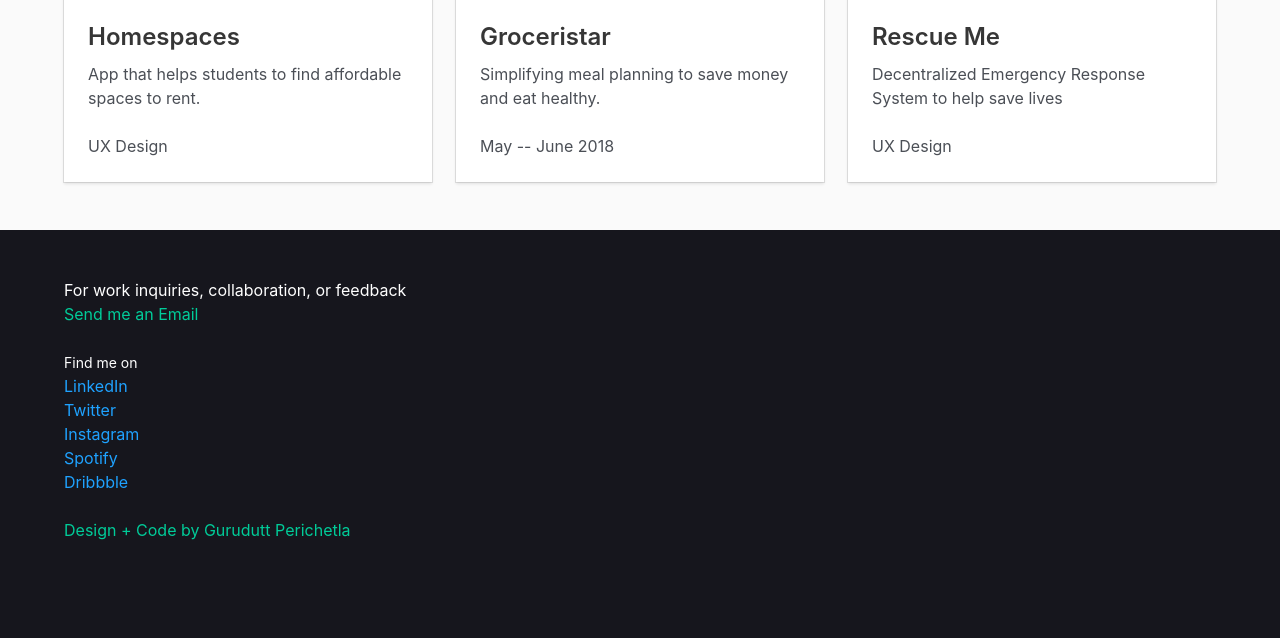
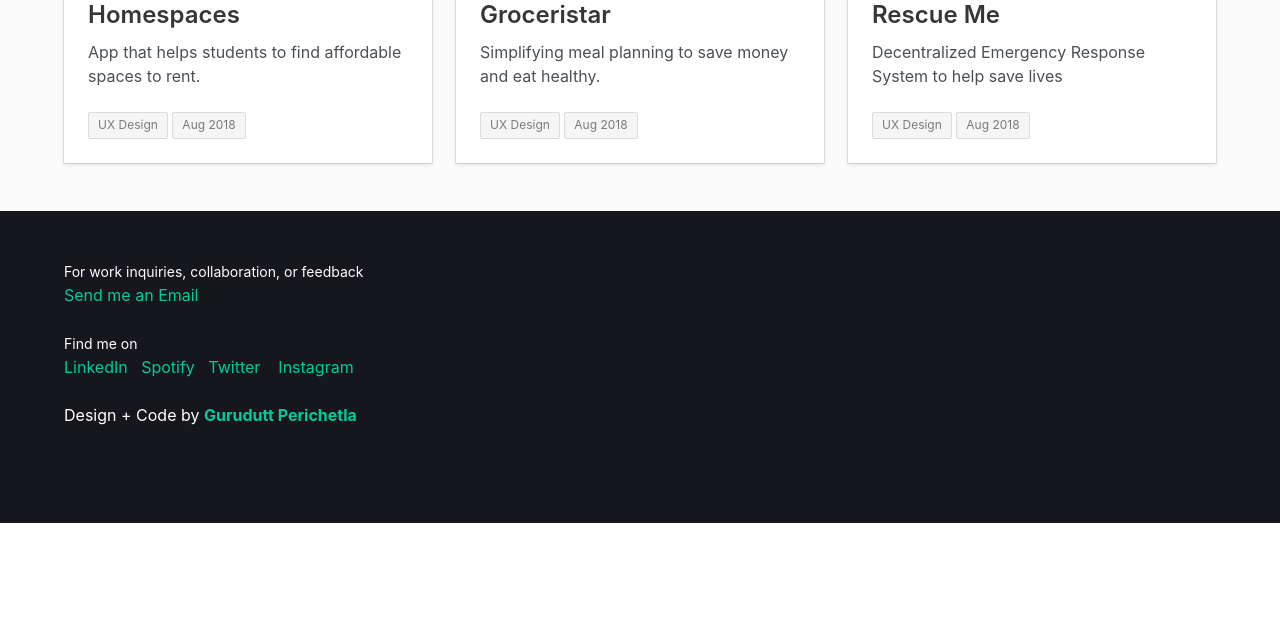
Before and after one commit to guruduttperi/portfolio_ultramin, a PHP site: page /index.html in a window 1280 px wide. Shown: the part 1368-2006 px from the top of the page. After the commit the page ends 1891 px from the top, so only its background shows below. Run offline with PHP 8.4, Linux system fonts and the light colour scheme; some libraries are stand-ins or nearby versions; some web fonts are replaced.

Commit message:
Cards + Footer fixed

```diff
--- a/index.html
+++ b/index.html
@@ -56,7 +56,7 @@
           <div class="columns is-centered">
             <div class="column is-three-fifths">
               <h2 class="subtitle">
-    I'm passionate about creating immersive experiences at the intersection of data science and mixed reality. You can find me on <a href = "linkedin.com/in/guruduttperi" style = "color: var(--spotifygreen);">Linkedin</a> and Dribbble, download my resume, or shoot me an email.
+     I'm passionate about creating immersive user experiences at the intersection of data science and mixed reality.
     </h2>
             </div>
           </div>
@@ -82,14 +82,16 @@
                 </div>
                 <div class="card-content">
                   <div class="media">
-                    <div class="media-content">
+                    <div class="media-title">
                       <p class="title is-4">Homespaces</p>
                     </div>
                   </div>
                   <div class="content">
                     App that helps students to find affordable spaces to rent.
                     <br><br>
-                    <time datetime=""> UX Design</time>
+                    <span class="button is-static is-small">UX Design</span>
+                    <span class="button is-static is-small">Aug 2018</span>
+
                   </div>
                 </div>
               </div>
@@ -106,7 +108,7 @@
                 </div>
                 <div class="card-content">
                   <div class="media">
-                    <div class="media-content">
+                    <div class="media-title">
                       <p class="title is-4">Rescue Me</p>
 
                     </div>
@@ -116,7 +118,8 @@
                     Decentralized Emergency Response System to help save lives
 
                     <br><br>
-                    <time datetime="">UX Design</time>
+                    <span class="button is-static is-small">UX Design</span>
+                    <span class="button is-static is-small">Aug 2018</span>
                   </div>
                 </div>
               </div>
@@ -133,7 +136,7 @@
                 </div>
                 <div class="card-content">
                   <div class="media">
-                    <div class="media-content">
+                    <div class="media-title">
                       <p class="title is-4">Rescue Me</p>
 
                     </div>
@@ -143,7 +146,8 @@
                     Decentralized Emergency Response System to help save lives
 
                     <br><br>
-                    <time datetime="">UX Design</time>
+                    <span class="button is-static is-small">UX Design</span>
+                    <span class="button is-static is-small">Aug 2018</span>
                   </div>
                 </div>
               </div>
@@ -163,14 +167,15 @@
                   </div>
                   <div class="card-content">
                     <div class="media">
-                      <div class="media-content">
+
                         <p class="title is-4">Homespaces</p>
-                      </div>
+
                     </div>
                     <div class="content">
                       App that helps students to find affordable spaces to rent.
                       <br><br>
-                      <time datetime=""> UX Design</time>
+                      <span class="button is-static is-small">UX Design</span>
+<span class="button is-static is-small">Aug 2018</span>
                     </div>
                   </div>
                 </div>
@@ -187,17 +192,18 @@
                   </div>
                   <div class="card-content">
                     <div class="media">
-                      <div class="media-content">
+
                         <p class="title is-4">Groceristar</p>
 
-                      </div>
+
                     </div>
 
                     <div class="content">
                       Simplifying meal planning to save money and eat healthy.
 
                       <br><br>
-                      <time datetime="">May -- June 2018</time>
+                      <span class="button is-static is-small">UX Design</span>
+                      <span class="button is-static is-small">Aug 2018</span>
                     </div>
                   </div>
                 </div>
@@ -214,17 +220,17 @@
                   </div>
                   <div class="card-content">
                     <div class="media">
-                      <div class="media-content">
+
                         <p class="title is-4">Rescue Me</p>
 
-                      </div>
                     </div>
 
                     <div class="content">
                       Decentralized Emergency Response System to help save lives
 
                       <br><br>
-                      <time datetime="">UX Design</time>
+                      <span class="button is-static is-small">UX Design</span>
+                      <span class="button is-static is-small">Aug 2018</span>
                     </div>
                   </div>
                 </div>
@@ -285,13 +291,13 @@
   <footer class="footer bkg-eigen">
    <div class="container">
       <div class="columns">
-         <div class="column" data-sr-id="12" style="visibility: visible; opacity: 1; transition: opacity 0.6s cubic-bezier(0.5, 0, 0, 1) 0.3s;">
-            <h1 data-sr-id="11" style="visibility: visible; color:white; opacity: 1; transition: opacity 0.6s cubic-bezier(0.5, 0, 0, 1) 0.3s;">
-               For work inquiries, collaboration, or feedback<br>
+         <div class="column"  style="visibility: visible; opacity: 1; transition: opacity 0.6s cubic-bezier(0.5, 0, 0, 1) 0.3s;">
+            <h1  style="visibility: visible; color:white; opacity: 1; transition: opacity 0.6s cubic-bezier(0.5, 0, 0, 1) 0.3s;">
+               <small>For work inquiries, collaboration, or feedback</small><br>
                <a href="mailto:guruduttperichetla@gmail.com" style = "color: var(--spotifygreen);">Send me an Email</a>
             </h1>
          </div>
-         <div class="column" data-sr-id="13" style="visibility: visible; opacity: 1; transition: opacity 0.6s cubic-bezier(0.5, 0, 0, 1) 0.3s; color:white;"></div>
+         <div class="column" style="visibility: visible; opacity: 1; transition: opacity 0.6s cubic-bezier(0.5, 0, 0, 1) 0.3s; color:white;"></div>
       </div>
       <div class="columns">
     <!--       <div class="column" data-sr-id="11" style="visibility: visible; opacity: 1; transition: opacity 0.6s cubic-bezier(0.5, 0, 0, 1) 0.3s;">
@@ -325,26 +331,22 @@
             </p>
             <br>
          </div> -->
-         <div class="column" data-sr-id="11" style="visibility: visible; opacity: 1; transition: opacity 0.6s cubic-bezier(0.5, 0, 0, 1) 0.3s;">
+         <div class="column" style="visibility: visible; opacity: 1; transition: opacity 0.6s cubic-bezier(0.5, 0, 0, 1) 0.3s;">
             <p style = "color: white;"><small>Find me on</small></p>
             <ul>
-               <li><a href="https://www.linkedin.com/in/guruduttperi/" style = "color: var(--lightblue);">LinkedIn</a></li>
-               <li><a href="https://twitter.com/guruduttperi" style = "color: var(--lightblue);">Twitter</a></li>
-               <li><a href="https://www.instagram.com/thegdx/" style = "color: var(--lightblue);">Instagram</a></li>
-               <li><a href="https://open.spotify.com/artist/3s5cmywpL5c4WNgPU4KutH" style = "color: var(--lightblue);">Spotify</a></li>
-               <li><a href="https://github.com/guruduttperi" style = "color: var(--lightblue);">Dribbble</a></li>
+               <li><a href="https://www.linkedin.com/in/guruduttperi/" style = "color: var(--spotifygreen);">LinkedIn</a> &nbsp; <a href="https://open.spotify.com/artist/3s5cmywpL5c4WNgPU4KutH" style = "color: var(--spotifygreen);">Spotify</a> &nbsp; <a href="https://twitter.com/guruduttperi" style = "color: var(--spotifygreen);">Twitter</a>  &nbsp; <a href="https://www.instagram.com/thegdx/" style = "color: var(--spotifygreen);"> &nbsp;Instagram</a></li>
+
             </ul>
          </div>
       </div>
 
-      <div class="footnote" data-sr-id="16" style="visibility: visible; opacity: 1; transition: opacity 0.6s cubic-bezier(0.5, 0, 0, 1) 0.2s;">
-         <p style = "color: var(--spotifygreen);">Design + Code by Gurudutt Perichetla</p>
+      <div class="footnote" style="visibility: visible; opacity: 1; transition: opacity 0.6s cubic-bezier(0.5, 0, 0, 1) 0.2s;">
+         <p style = "color: white;">Design + Code by <b style = "color: var(--spotifygreen);">Gurudutt Perichetla</b></p>
 
       </div>
 
    </div>
-</footer>
-
+  </footer>
 </body>
 
 </html>
--- a/main.css
+++ b/main.css
@@ -112,3 +112,7 @@ a.navbar-item:hover{
 .passionlink{
   color: var(--passionred);
 }
+
+.right_text{
+  text-align: right;
+}
```
Also changed, not shown: about.html (+12 -13 lines), play.html (+26 -29 lines).
